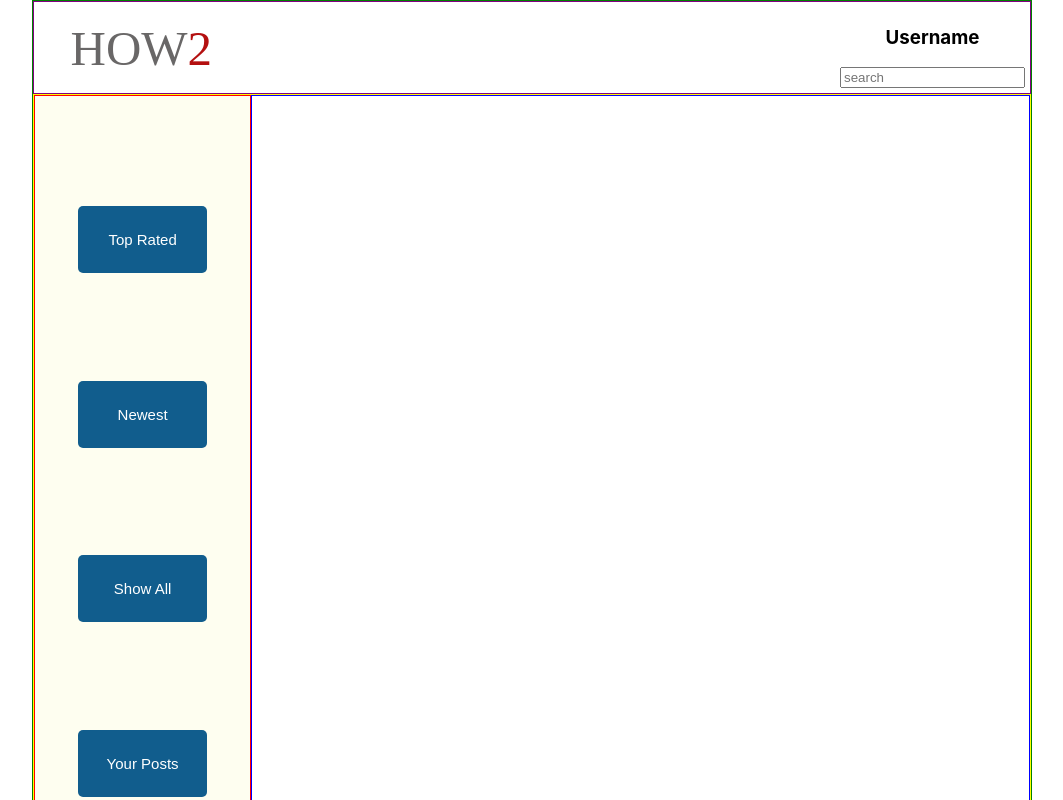
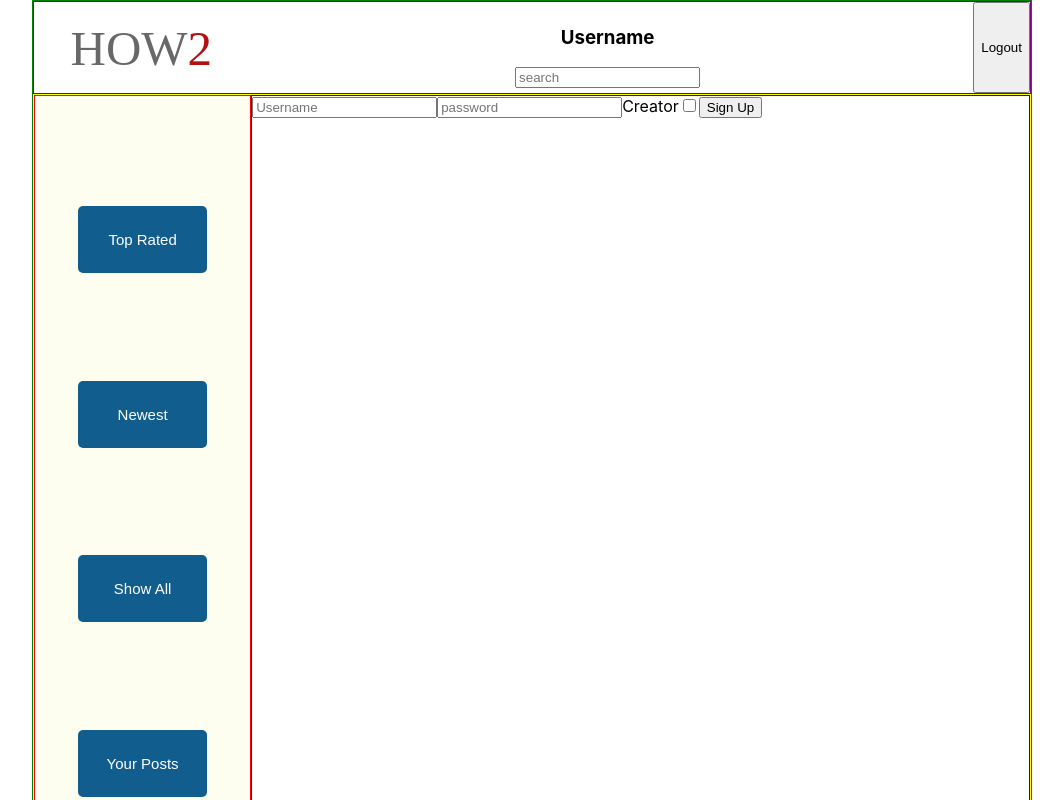
Before and after one commit to howto-pt-042219/howto-pt-FE, a React (Create React App) app in the folder how-to/: page /signup in a window 1280 px wide. Shown: the top 800 px of the page, without its empty margins (108-1171 px from the left). Built offline with nearby package versions, Linux system fonts and the light colour scheme; no server answers.

Commit message:
Add login, signup and logout ability

```diff
--- a/how-to/src/App.js
+++ b/how-to/src/App.js
@@ -2,7 +2,7 @@ import React from "react";
 import "./App.css";
 import styled from "styled-components";
 import axios from "axios";
-import { Route, Link } from "react-router-dom";
+import { Route, Link, withRouter } from "react-router-dom";
 
 import HowToList from "./components/PostContainer/HowToList";
 import NavBar from "./components/NavBar/NavBar";
@@ -10,6 +10,8 @@ import Footer from "./components/Footer/Footer";
 import SideNav from "./components/SideNav/SideNav";
 import HowTo from "./components/PostContainer/HowTo";
 import HowToForm from "./components/HowToForm/HowToForm";
+import Login from './components/Auth/Login';
+import SignUp from './components/Auth/SignUp';
 
 const StyledContainer = styled.div`
   margin: 0 auto;
@@ -67,16 +69,23 @@ class App extends React.Component {
       .catch(err => console.log(err));
   };
 
+  logout = () => {
+    localStorage.removeItem('jwt');
+    this.props.history.push('/');
+  }
+
   render() {
     // console.log(this.state);
     return (
       <StyledContainer>
         <StyledNav>
-          <NavBar />
+          <NavBar logout={this.logout} />
         </StyledNav>
         <StyledPostPage>
           <SideNav />
           <StyledPost>
+            <Route path="/" exact component={Login} />
+            <Route path="/signup" component={SignUp} />
             <Route path="/howto/" exact component={HowToList} />
             <Route
               exact
@@ -99,4 +108,4 @@ class App extends React.Component {
   }
 }
 
-export default App;
+export default withRouter(App);
--- /dev/null
+++ b/how-to/src/components/Auth/Login.js
@@ -0,0 +1,56 @@
+import React, { Component } from 'react';
+import axios from 'axios';
+
+class Login extends Component {
+  state = {
+    username: "",
+    password: ""
+  }
+
+  handleChange = event => {
+    this.setState({ [event.target.name]: event.target.value })
+  }
+
+  handleSubmit = event => {
+    event.preventDefault();
+    axios.post('https://howto-pt-042219.herokuapp.com/api/auth/login', this.state)
+      .then(res => {
+        localStorage.setItem('jwt', res.data.token);
+        this.props.history.push('/howto');
+      }).catch(err => {
+        console.log(err);
+      })
+      this.setState({
+        username: "",
+        password: ""
+      })
+  }
+
+  render() {
+    return (
+      <div>
+        <form onSubmit={this.handleSubmit}>
+        <input
+            name='username'
+            value={this.state.username}
+            onChange={this.handleChange}
+            placeholder='Username'
+            type='text'
+          >
+          </input>
+          <input
+            name='password'
+            value={this.state.password}
+            onChange={this.handleChange}
+            placeholder='password'
+            type='text'
+          >
+          </input>
+          <button>Login</button>
+        </form>
+      </div>
+    )
+  }
+}
+
+export default Login
--- /dev/null
+++ b/how-to/src/components/Auth/SignUp.js
@@ -0,0 +1,69 @@
+import React, { Component } from 'react';
+import axios from 'axios';
+
+class SignUp extends Component {
+  state = {
+    username: "",
+    password: "",
+    creator: false
+  }
+
+  handleChange = event => {
+    this.setState({ [event.target.name]: event.target.value })
+  }
+
+  handleCheck = event => {
+    this.setState({ creator: event.target.checked })
+  }
+
+  handleSubmit = event => {
+    event.preventDefault();
+    axios.post('https://howto-pt-042219.herokuapp.com/api/auth/register', this.state)
+      .then(res => {
+        localStorage.setItem('jwt', res.data.token);
+      }).catch(err => {
+        console.log(err);
+      })
+    this.setState({
+      username: "",
+      password: "",
+      creator: false
+    })
+  }
+
+  render() {
+    return (
+      <div>
+        <form onSubmit={this.handleSubmit}>
+        <input
+            name='username'
+            value={this.state.username}
+            onChange={this.handleChange}
+            placeholder='Username'
+            type='text'
+          >
+          </input>
+          <input
+            name='password'
+            value={this.state.password}
+            onChange={this.handleChange}
+            placeholder='password'
+            type='text'
+          >
+          </input>
+          <label for='creator'>Creator</label>
+          <input
+            name='creator'
+            checked={this.state.creator}
+            onChange={this.handleCheck}
+            type='checkbox'
+          >
+          </input>
+          <button>Sign Up</button>
+        </form>
+      </div>
+    )
+  }
+}
+
+export default SignUp
--- a/how-to/src/components/NavBar/NavBar.js
+++ b/how-to/src/components/NavBar/NavBar.js
@@ -23,6 +23,7 @@ const StyledImg = styled.img`
 `;
 
 function NavBar(props) {
+
   return (
     <ContainerDiv>
       <Link to="/howto/">
@@ -35,6 +36,7 @@ function NavBar(props) {
         <h3>Username</h3>
         <input placeholder="search" />
       </StyledDiv>
+      <button onClick={props.logout}>Logout</button>
     </ContainerDiv>
   );
 }
```
